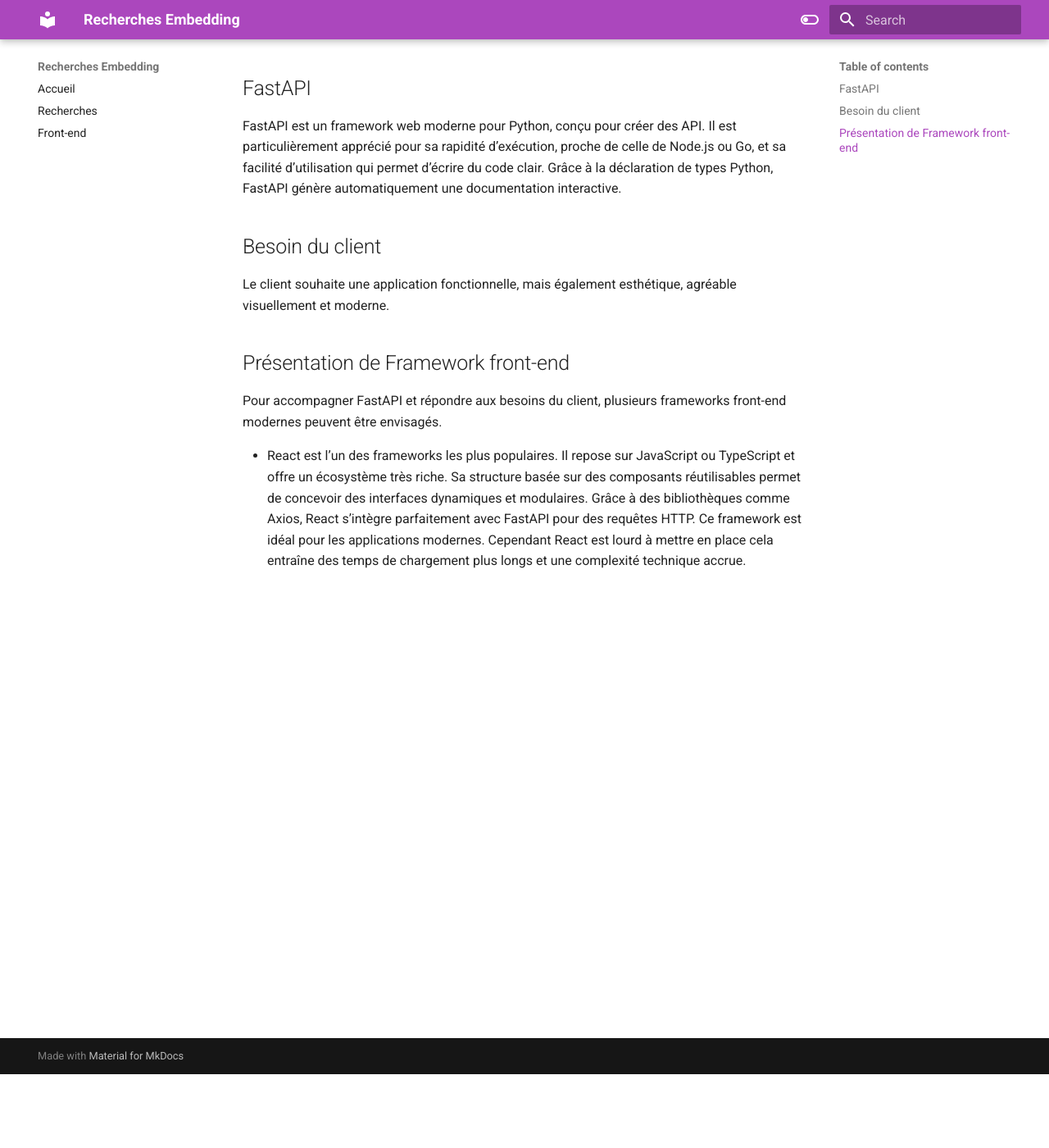
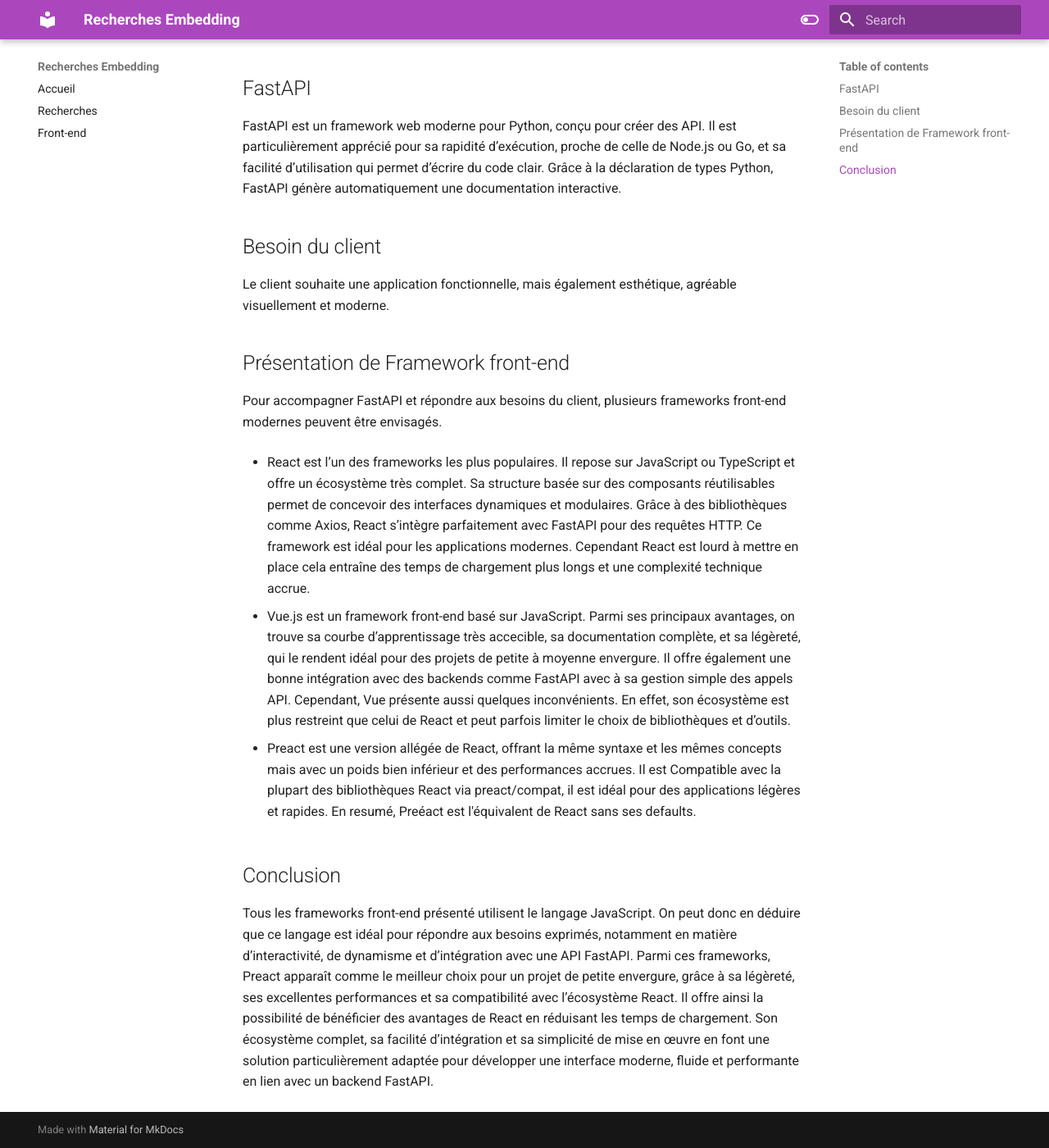
Before and after one commit to Embedding-Groupe/synthese-de-recherche-mkdocs, an MkDocs documentation site: the page built from docs/front-end.md, in a window 1280 px wide and 1400 px high, scrolled down 90 px. Shown: the whole window at 82% size. Built offline with MkDocs 1.6.1 and Material for MkDocs 9.7.7, drawn with Linux system fonts in a browser that asks for light colours.

Commit message:
fin explication framework front-end

```diff
--- a/docs/front-end.md
+++ b/docs/front-end.md
@@ -12,4 +12,14 @@
 
 Pour accompagner FastAPI et répondre aux besoins du client, plusieurs frameworks front-end modernes peuvent être envisagés.
 
-- React est l’un des frameworks les plus populaires. Il repose sur JavaScript ou TypeScript et offre un écosystème très riche. Sa structure basée sur des composants réutilisables permet de concevoir des interfaces dynamiques et modulaires. Grâce à des bibliothèques comme Axios, React s’intègre parfaitement avec FastAPI pour des requêtes HTTP. Ce framework est idéal pour les applications modernes. Cependant React est lourd à mettre en place cela entraîne des temps de chargement plus longs et une complexité technique accrue.
+- React est l’un des frameworks les plus populaires. Il repose sur JavaScript ou TypeScript et offre un écosystème très complet. Sa structure basée sur des composants réutilisables permet de concevoir des interfaces dynamiques et modulaires. Grâce à des bibliothèques comme Axios, React s’intègre parfaitement avec FastAPI pour des requêtes HTTP. Ce framework est idéal pour les applications modernes. Cependant React est lourd à mettre en place cela entraîne des temps de chargement plus longs et une complexité technique accrue.
+
+- Vue.js est un framework front-end basé sur JavaScript. Parmi ses principaux avantages, on trouve sa courbe d’apprentissage très accecible, sa documentation  complète, et sa légèreté, qui le rendent idéal pour des projets de petite à moyenne envergure. Il offre également une bonne intégration avec des backends comme FastAPI avec à sa gestion simple des appels API. Cependant, Vue présente aussi quelques inconvénients. En effet, son écosystème est plus restreint que celui de React et peut parfois limiter le choix de bibliothèques et d’outils.
+
+- Preact est une version allégée de React, offrant la même syntaxe et les mêmes concepts mais avec un poids bien inférieur et des performances accrues. Il est Compatible avec la plupart des bibliothèques React via preact/compat, il est idéal pour des applications légères et rapides. En resumé, Preéact est l'équivalent de React sans ses defaults.
+
+## Conclusion
+
+Tous les frameworks front-end présenté utilisent le langage JavaScript. On peut donc en déduire que ce langage est idéal pour répondre aux besoins exprimés, notamment en matière d’interactivité, de dynamisme et d’intégration avec une API FastAPI.
+Parmi ces frameworks, Preact apparaît comme le meilleur choix pour un projet de petite envergure, grâce à sa légèreté, ses excellentes performances et sa compatibilité avec l’écosystème React. Il offre ainsi la possibilité de bénéficier des avantages de React en réduisant les temps de chargement.
+Son écosystème complet, sa facilité d’intégration et sa simplicité de mise en œuvre en font une solution particulièrement adaptée pour développer une interface moderne, fluide et performante en lien avec un backend FastAPI.
```
